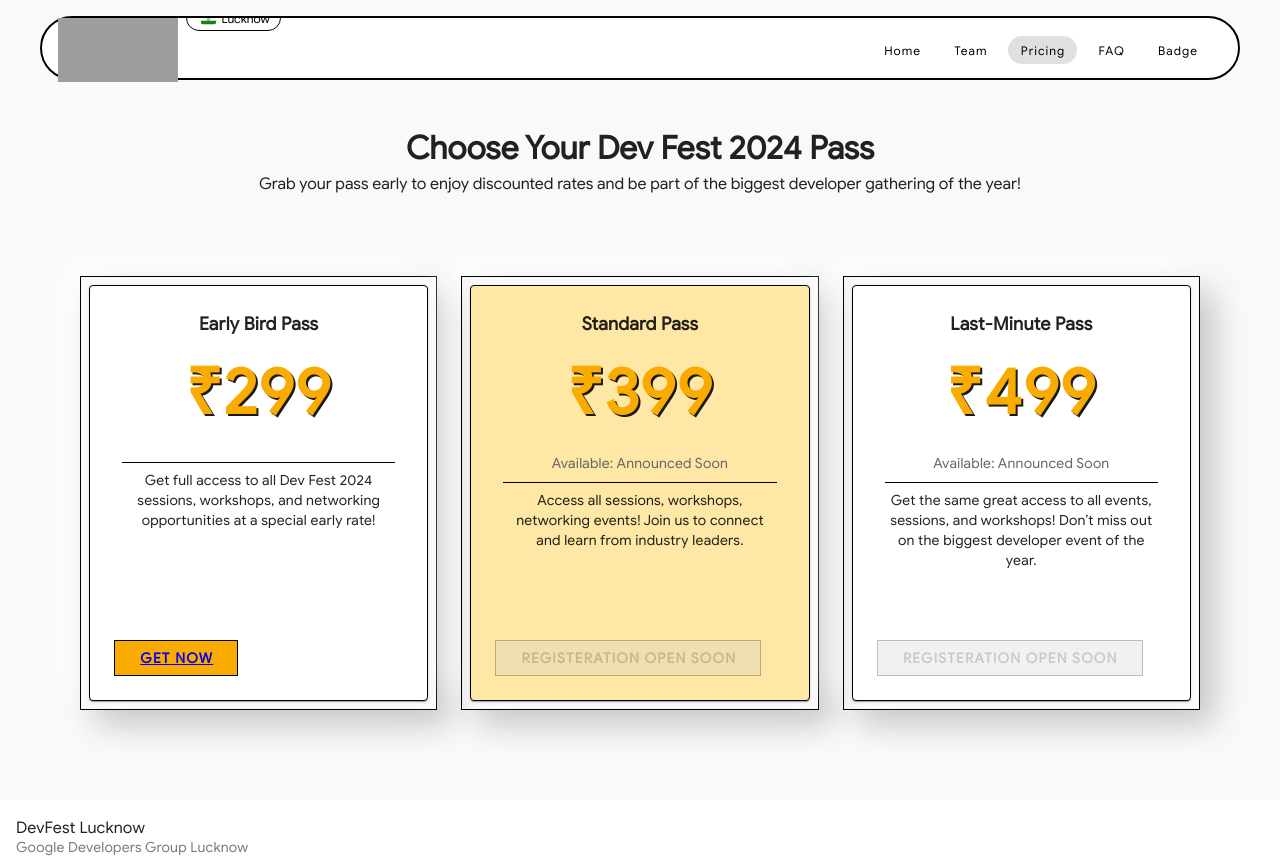
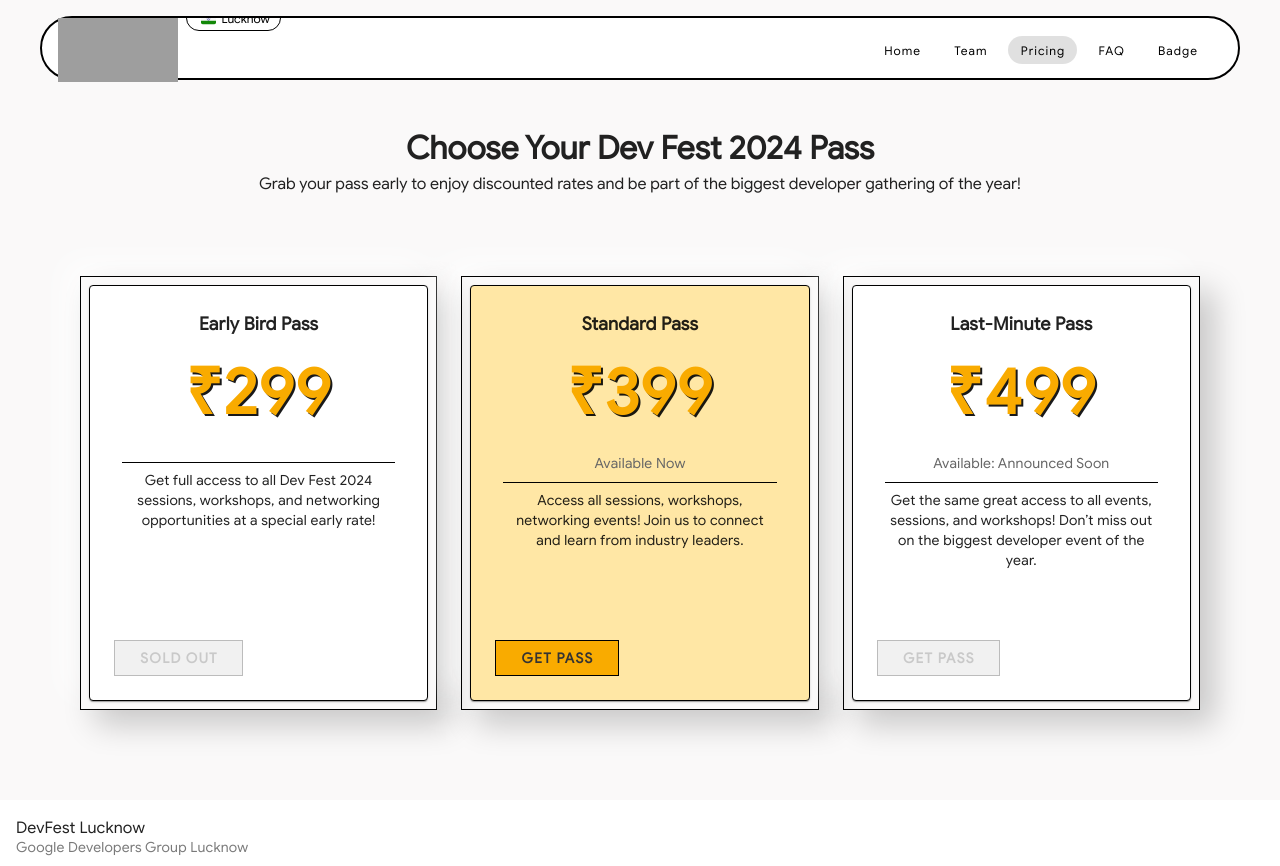
Before and after one commit to AbhishekSingh888/gdglucknow-2024, a Nuxt app: page /pricing in a window 1280 px wide. Built offline with nearby package versions, Linux system fonts and the light colour scheme; grey boxes are pictures that could not be loaded.

Commit message:
added pass details

```diff
--- a/pages/pricing.vue
+++ b/pages/pricing.vue
@@ -1,6 +1,7 @@
 <template>
   <h1 class="text-center">Choose Your Dev Fest 2024 Pass</h1>
-  <p class="text-center">Grab your pass early to enjoy discounted rates and be part of the biggest developer gathering of the year!</p>
+  <p class="text-center">Grab your pass early to enjoy discounted rates and be part of the biggest developer gathering
+    of the year!</p>
 
   <v-container class="d-flex justify-center pa-10 mt-10">
     <v-row align="stretch">
@@ -12,10 +13,11 @@
             <v-card-subtitle class="price">₹299</v-card-subtitle>
             <v-card-text class="flex-grow-1">
               <div class="divider"></div>
-              <p>Get full access to all Dev Fest 2024 sessions, workshops, and networking opportunities at a special early rate!</p>
+              <p>Get full access to all Dev Fest 2024 sessions, workshops, and networking opportunities at a special
+                early rate!</p>
             </v-card-text>
             <v-card-actions>
-              <v-btn class="neumorphic-btn mt-auto"><a href="https://www.commudle.com/communities/gdg-lucknow/events/devfest-lucknow-2024">Get Now</a></v-btn>
+              <v-btn class="neumorphic-btn mt-auto" disabled>Sold out</v-btn>
             </v-card-actions>
           </v-card>
         </div>
@@ -28,16 +30,20 @@
             <v-card-title class="title">Standard Pass</v-card-title>
             <v-card-subtitle class="price">₹399</v-card-subtitle>
             <v-card-text class="flex-grow-1">
-              <p class="subtext">Available: Announced Soon</p>
+              <p class="subtext">Available Now</p>
               <div class="divider"></div>
-              <p>Access all sessions, workshops, networking events! Join us to connect and learn from industry leaders.</p>
+              <p>Access all sessions, workshops, networking events! Join us to connect and learn from industry leaders.
+              </p>
             </v-card-text>
             <v-card-actions>
-              <v-btn class="neumorphic-btn mt-auto" disabled>Registeration Open Soon</v-btn>
+              <v-btn class="neumorphic-btn mt-auto" @click="openLink">
+                Get Pass
+              </v-btn>
             </v-card-actions>
           </v-card>
         </div>
       </v-col>
+
 
       <!-- Last-Minute Pass -->
       <v-col cols="12" md="4" class="d-flex">
@@ -48,10 +54,11 @@
             <v-card-text class="flex-grow-1">
               <p class="subtext">Available: Announced Soon</p>
               <div class="divider"></div>
-              <p>Get the same great access to all events, sessions, and workshops! Don’t miss out on the biggest developer event of the year.</p>
+              <p>Get the same great access to all events, sessions, and workshops! Don’t miss out on the biggest
+                developer event of the year.</p>
             </v-card-text>
             <v-card-actions>
-              <v-btn class="neumorphic-btn mt-auto" disabled>Registeration Open Soon</v-btn>
+              <v-btn class="neumorphic-btn mt-auto" disabled @click="openLastMinLink">Get Pass</v-btn>
             </v-card-actions>
           </v-card>
         </div>
@@ -63,6 +70,14 @@
 <script>
 export default {
   name: "PricingPlans",
+  methods: {
+    openLink() {
+      window.open("https://www.commudle.com/fill-form/2969", "_blank");
+    },
+    openLastMinLink() {
+      window.open("https://www.commudle.com/fill-form/2970", "_blank");
+    }
+  }
 };
 </script>
 
```
Lines whose indentation alone changed are shown as unchanged.
